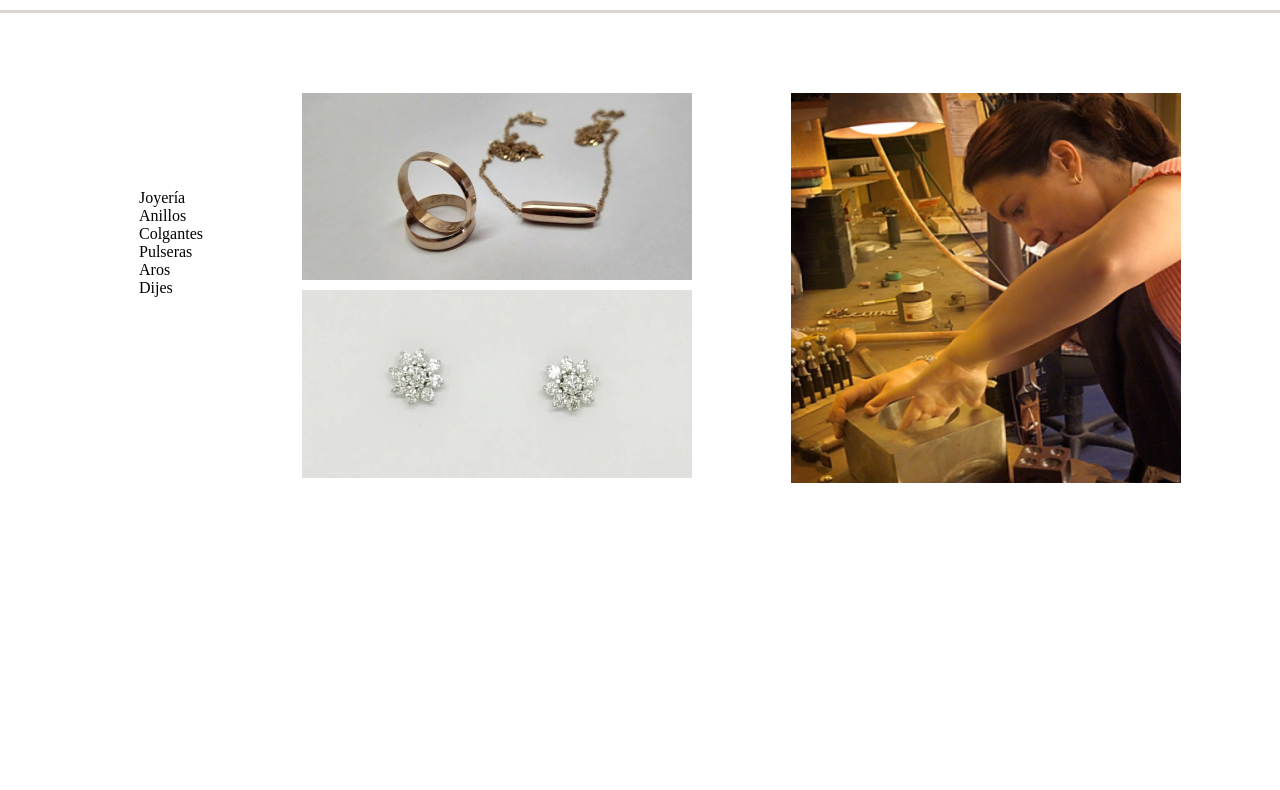
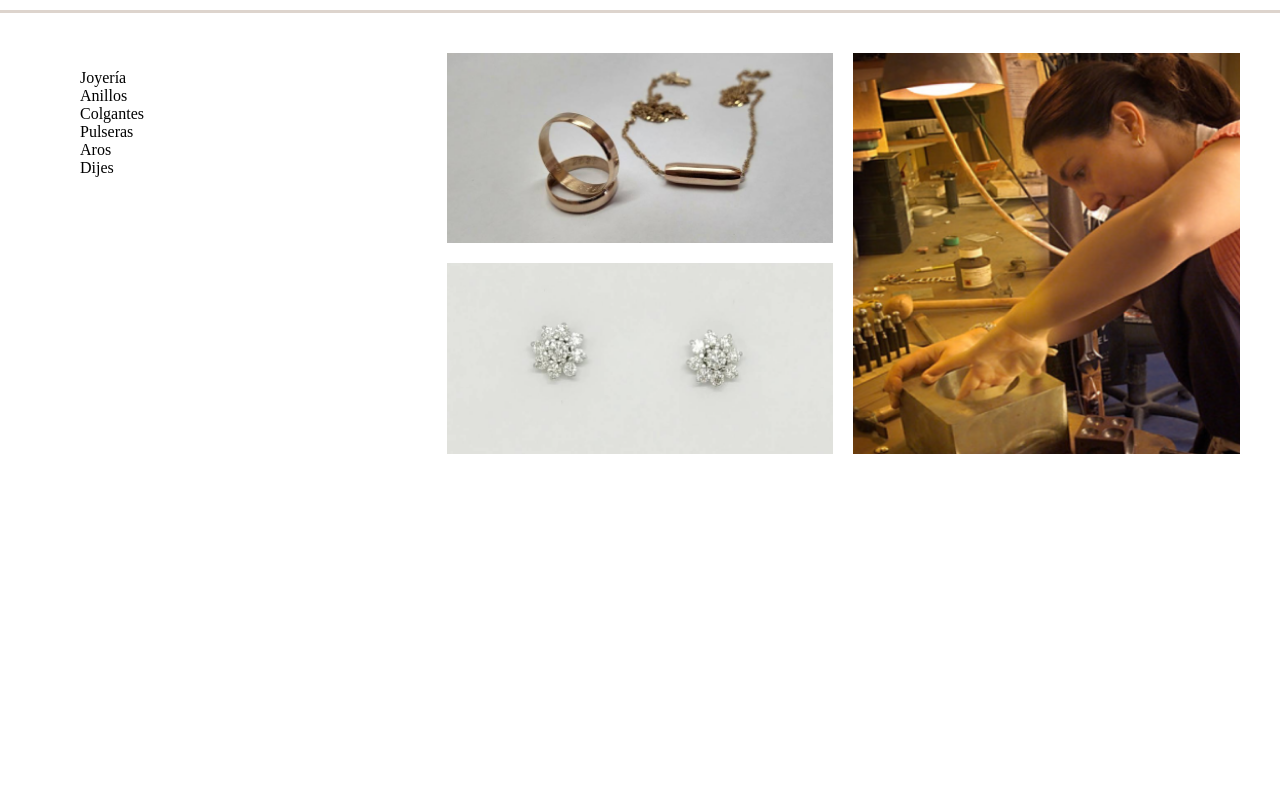
Before and after one commit to Benicere/Pagina-Joyeria, a plain HTML site: page index.html in a window 1280 px wide. Shown: the part 67-857 px from the top of the page. Drawn offline with Linux system fonts and the light colour scheme.

Commit message:
grid home acomodado

```diff
--- a/css/inicio.css
+++ b/css/inicio.css
@@ -26,6 +26,7 @@ a {
 .inicio_header {
   position: fixed;
   top: 0;
+  background-color: white;
   border-bottom: 3px solid #ddd4cd;
   height: 80px;
   width: 100%;
@@ -38,8 +39,7 @@ a {
   display: flex;
   align-items: center;
   width: 100%;
-  background-color: white;
-  padding: 0px 32px;
+  margin: 0px 40px;
   max-width: 1200px;
 }
 
@@ -87,37 +87,50 @@ a {
   list-style: none;
 }
 
-.inicio_home_Section1 {
-  display: grid;
-  grid-template-columns: repeat(3, auto);
-  grid-template-rows: repeat(2, auto);
-  width: 100%;
-  height: auto;
+.inicio_main {
   margin-top: 80px;
-  padding-top: 80px;
-  justify-content: space-evenly;
 }
 
-.inicio_home_Section1 .item:nth-child(1) {
+.inicio_home_section {
+  display: flex;
+  justify-content: center;
+}
+
+.inicio_home_div1200 {
+  max-width: 1200px;
+  width: 100%;
+  margin: 40px;
+}
+
+.inicio_home_article {
+  display: grid;
+  grid-template-columns: repeat(3, 1fr);
+  grid-template-rows: repeat(2, 1fr);
+  gap: 20px;
+}
+
+.inicio_home_article .item:nth-child(1) {
   grid-row-start: 1;
   grid-row-end: 3;
 }
 
-.inicio_home_Section1 .item:nth-child(3) {
+.inicio_home_article .item:nth-child(3) {
   grid-row-start: 2;
   grid-row-end: 3;
 }
 
-.inicio_home_Section1 .item:nth-child(4) {
+.inicio_home_article .item:nth-child(4) {
   grid-row-start: 1;
   grid-row-end: 3;
+}
+
+.item img {
+  width: 100%;
+  height: 100%;
+  object-fit: cover;
 }
 
 /* .inicio_home_Section1 .item {
   justify-content: center;
   align-items: center;
 } */
-
-.inicio_home {
-  padding-top: 80px;
-}
--- a/index.html
+++ b/index.html
@@ -24,8 +24,10 @@
       </div>
     </header>
 
-    <main>
-      <section class="inicio_home_Section1">
+    <main class="inicio_main">
+      <section class="inicio_home_section">
+        <div class="inicio_home_div1200">
+          <article class="inicio_home_article">
             <div class="inicio_home item">
               <ul class="inicio_home_ul">
                 <li class="inicio_homeJoyeria">Joyería</li>
@@ -45,6 +47,8 @@
             <div class="item">
               <img src="images/Senora.png" alt="" />
             </div>
+          </article>
+        </div>
       </section>
     </main>
   </body>
```
Lines whose indentation alone changed are shown as unchanged.
